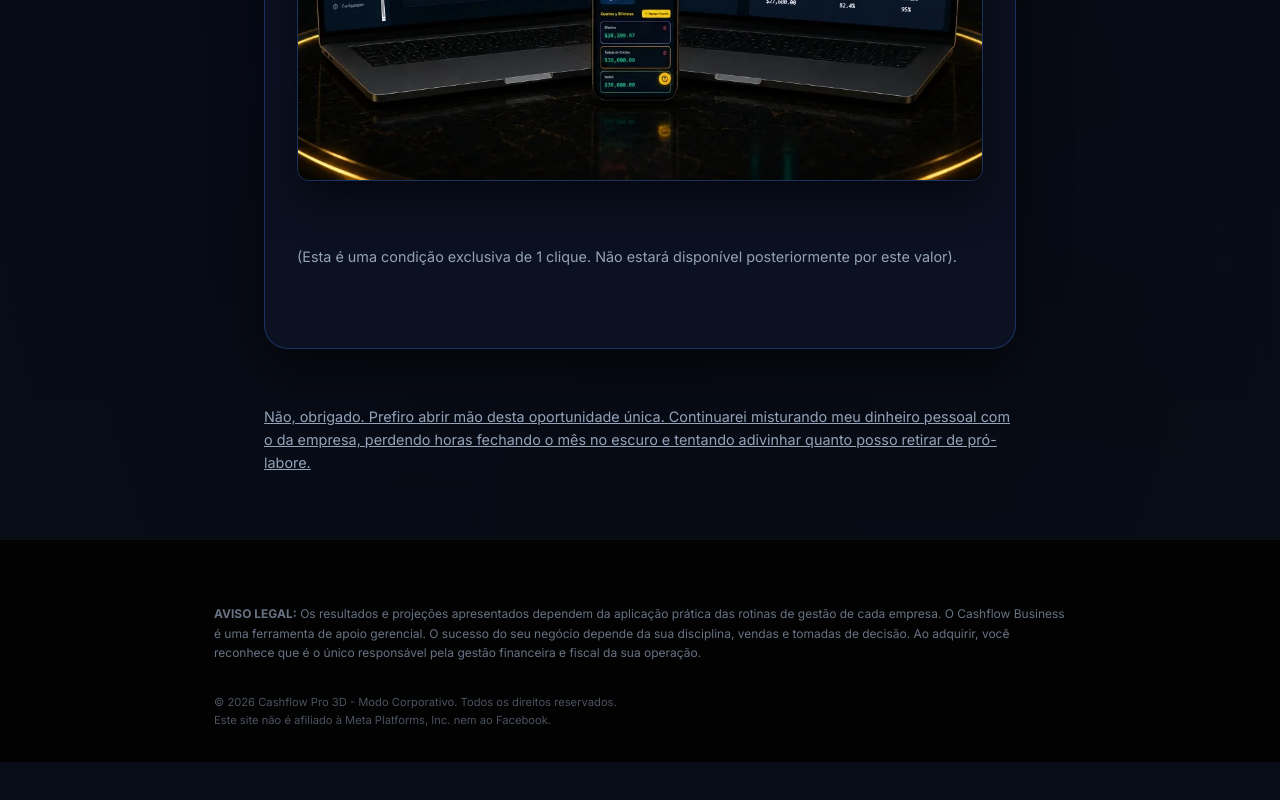
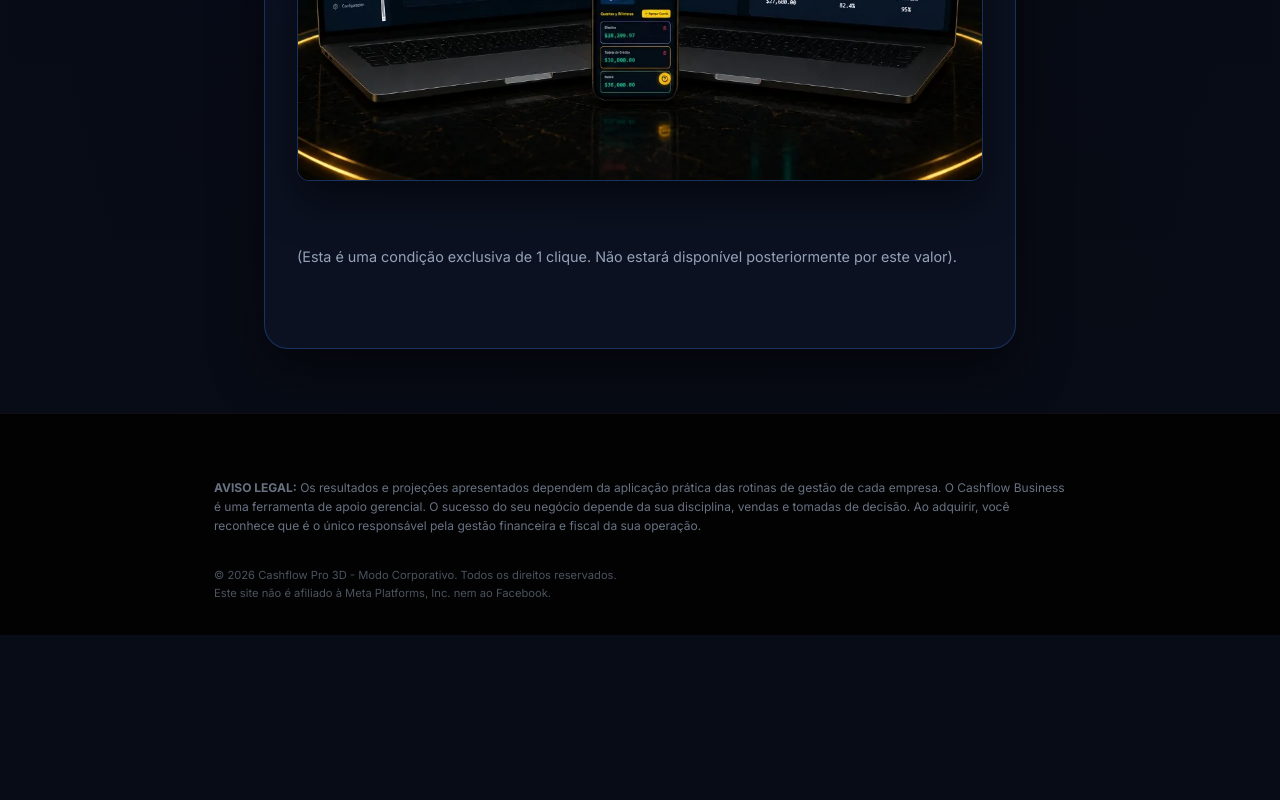
Before and after one commit to CristhianUran/UPSELL-LANDING-PAGE-CASH-FLOW-PRO3D, a React (Vite) app: page / in a window 1280 px wide. Shown: the part 3750-4550 px from the top of the page. After the commit the page ends 4449 px from the top, so only its background shows below. Built offline with nearby package versions, Linux system fonts and the light colour scheme.

Commit message:
clean(upsell): remover enlace de rechazo duplicado para delegar 100% la accion al widget nativo de Hotmart

```diff
--- a/src/App.jsx
+++ b/src/App.jsx
@@ -290,13 +290,6 @@ function App() {
           </motion.div>
         </motion.div>
 
-        {/* 8. DECLINE LINK */}
-        <div className="text-center" style={{ marginTop: '2rem' }}>
-          <a href="https://landing-de-gracias-cash-flow-pro-3d.vercel.app/" className="decline-link">
-            Não, obrigado. Prefiro abrir mão desta oportunidade única. Continuarei misturando meu dinheiro pessoal com o da empresa, perdendo horas fechando o mês no escuro e tentando adivinhar quanto posso retirar de pró-labore.
-          </a>
-        </div>
-
       </div>
 
       {/* 9. FOOTER LEGAL & DISCLAIMER */}
```
